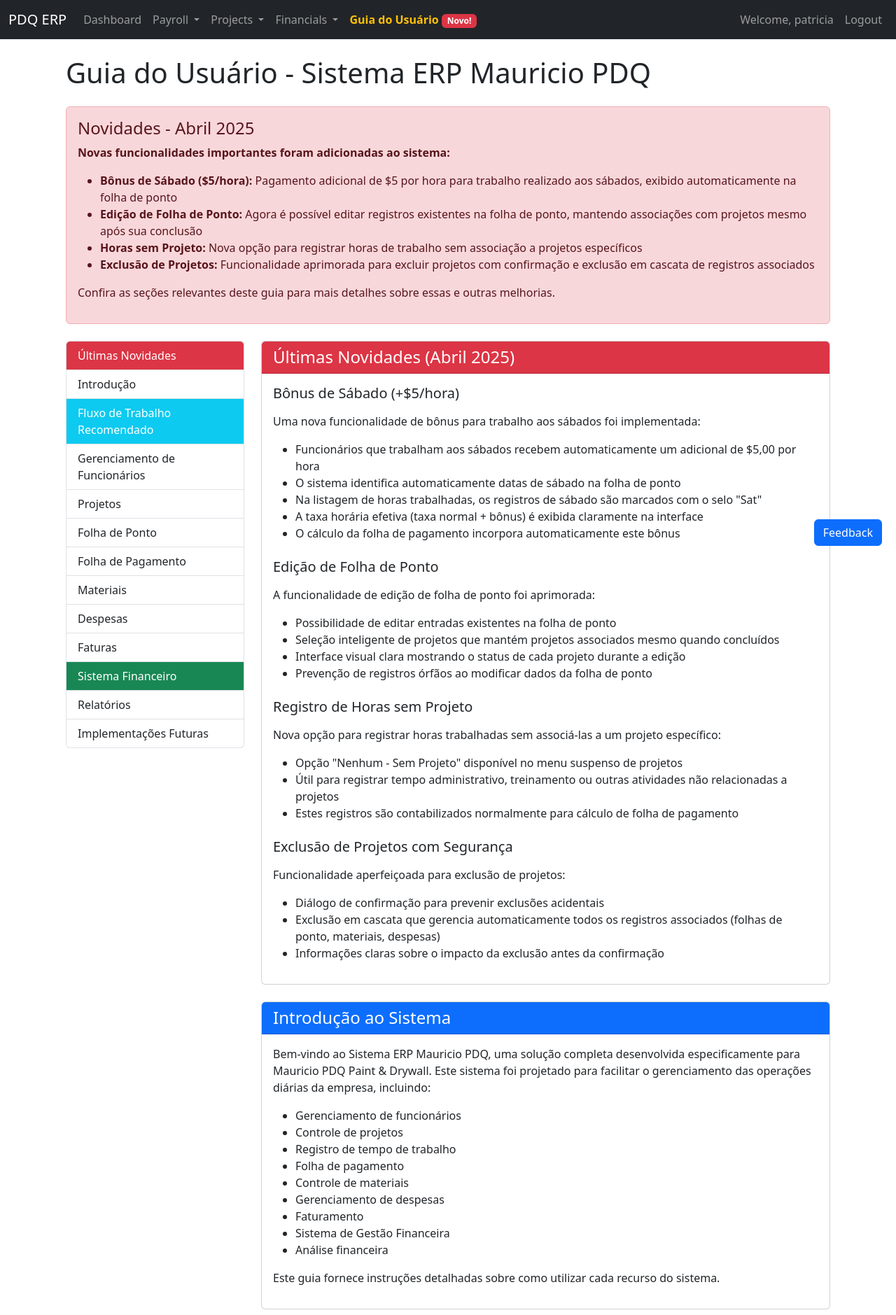
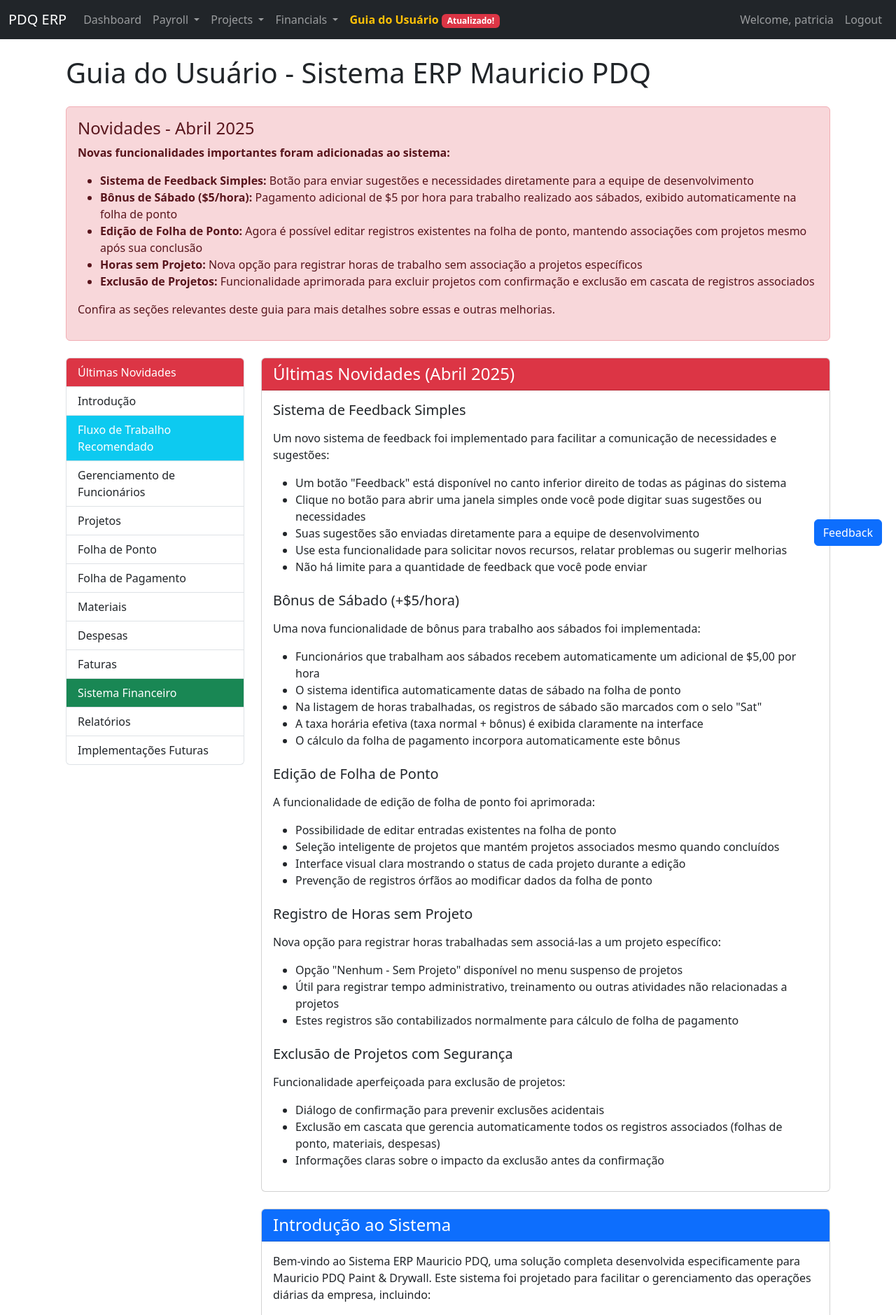
Before and after one commit to kingsmanrip/ERPversionBoss, a Flask app: page /user-guide in a window 1280 px wide. Shown: the top 1879 px of the page at 70% size. Run offline with Flask 3, Linux system fonts and the light colour scheme; a user stored in the database is signed in; some libraries are stand-ins or nearby versions.

Commit message:
Updated documentation files and User Guide to include Simple Feedback System information

```diff
--- a/templates/layout.html
+++ b/templates/layout.html
@@ -75,7 +75,7 @@
             <li class="nav-item">
                 <a class="nav-link" href="{{ url_for('user_guide') }}">
                     <span style="font-weight: bold; color: #ffc107;">Guia do Usuário</span>
-                    <span class="badge bg-danger">Novo!</span>
+                    <span class="badge bg-danger">Atualizado!</span>
                 </a>
             </li>
             <!-- Future Enhancements link removed as requested -->
--- a/templates/user_guide_pt.html
+++ b/templates/user_guide_pt.html
@@ -11,6 +11,7 @@
         <h4><i class="fas fa-bell"></i> Novidades - Abril 2025</h4>
         <p><strong>Novas funcionalidades importantes foram adicionadas ao sistema:</strong></p>
         <ul>
+            <li><strong>Sistema de Feedback Simples:</strong> Botão para enviar sugestões e necessidades diretamente para a equipe de desenvolvimento</li>
             <li><strong>Bônus de Sábado ($5/hora):</strong> Pagamento adicional de $5 por hora para trabalho realizado aos sábados, exibido automaticamente na folha de ponto</li>
             <li><strong>Edição de Folha de Ponto:</strong> Agora é possível editar registros existentes na folha de ponto, mantendo associações com projetos mesmo após sua conclusão</li>
             <li><strong>Horas sem Projeto:</strong> Nova opção para registrar horas de trabalho sem associação a projetos específicos</li>
@@ -45,7 +46,17 @@
                     <h2 class="card-title h4 mb-0">Últimas Novidades (Abril 2025)</h2>
                 </div>
                 <div class="card-body">
-                    <h3 class="h5 mb-3">Bônus de Sábado (+$5/hora)</h3>
+                    <h3 class="h5 mb-3">Sistema de Feedback Simples</h3>
+                    <p>Um novo sistema de feedback foi implementado para facilitar a comunicação de necessidades e sugestões:</p>
+                    <ul>
+                        <li>Um botão "Feedback" está disponível no canto inferior direito de todas as páginas do sistema</li>
+                        <li>Clique no botão para abrir uma janela simples onde você pode digitar suas sugestões ou necessidades</li>
+                        <li>Suas sugestões são enviadas diretamente para a equipe de desenvolvimento</li>
+                        <li>Use esta funcionalidade para solicitar novos recursos, relatar problemas ou sugerir melhorias</li>
+                        <li>Não há limite para a quantidade de feedback que você pode enviar</li>
+                    </ul>
+
+                    <h3 class="h5 mb-3 mt-4">Bônus de Sábado (+$5/hora)</h3>
                     <p>Uma nova funcionalidade de bônus para trabalho aos sábados foi implementada:</p>
                     <ul>
                         <li>Funcionários que trabalham aos sábados recebem automaticamente um adicional de $5,00 por hora</li>
```
Also changed, not shown: DOCUMENTATION.md (+15 -0 lines), ROADMAP.md (+6 -0 lines), README.md.
